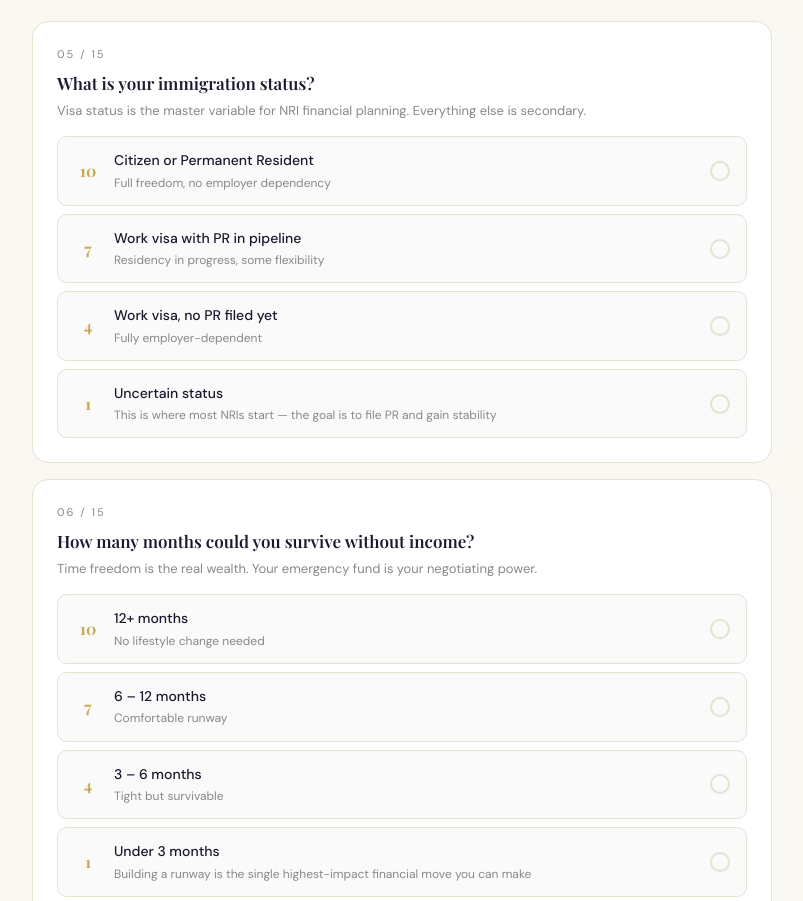
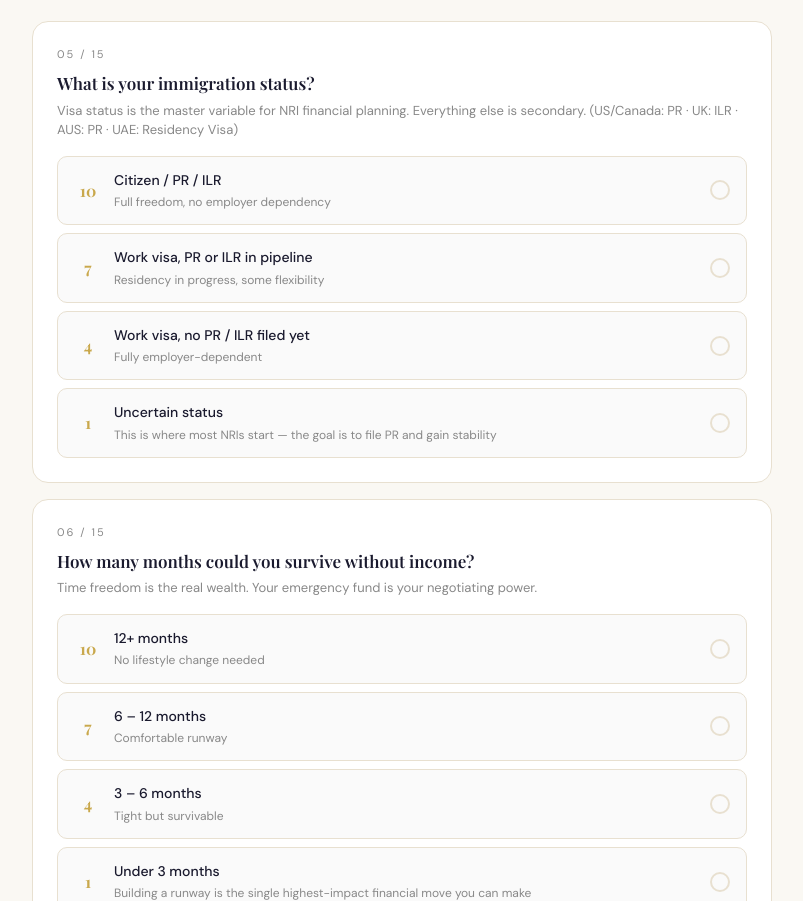
Before and after one commit to rupeestories-ctrl/NRI-Scorecard, a plain HTML site: page index.html in a window 1280 px wide. Shown: the part 2743-3644 px from the top of the page, without its empty margins (238-1041 px from the left). Drawn offline with nearby package versions, Linux system fonts and the light colour scheme.

Commit message:
Update index.html

```diff
--- a/index.html
+++ b/index.html
@@ -668,11 +668,11 @@
   <div class="q-card" id="card-q5">
     <div class="q-num">05 / 15</div>
     <div class="q-title">What is your immigration status?</div>
-    <div class="q-sub">Visa status is the master variable for NRI financial planning. Everything else is secondary.</div>
+    <div class="q-sub">Visa status is the master variable for NRI financial planning. Everything else is secondary. (US/Canada: PR · UK: ILR · AUS: PR · UAE: Residency Visa)</div>
     <div class="options" data-q="q5" data-section="security">
-      <div class="opt" data-val="10"><span class="opt-pts">10</span><div class="opt-body"><div class="opt-label">Citizen or Permanent Resident</div><div class="opt-desc">Full freedom, no employer dependency</div></div><div class="opt-check"></div></div>
-      <div class="opt" data-val="7"><span class="opt-pts">7</span><div class="opt-body"><div class="opt-label">Work visa with PR in pipeline</div><div class="opt-desc">Residency in progress, some flexibility</div></div><div class="opt-check"></div></div>
-      <div class="opt" data-val="4"><span class="opt-pts">4</span><div class="opt-body"><div class="opt-label">Work visa, no PR filed yet</div><div class="opt-desc">Fully employer-dependent</div></div><div class="opt-check"></div></div>
+      <div class="opt" data-val="10"><span class="opt-pts">10</span><div class="opt-body"><div class="opt-label">Citizen / PR / ILR</div><div class="opt-desc">Full freedom, no employer dependency</div></div><div class="opt-check"></div></div>
+      <div class="opt" data-val="7"><span class="opt-pts">7</span><div class="opt-body"><div class="opt-label">Work visa, PR or ILR in pipeline</div><div class="opt-desc">Residency in progress, some flexibility</div></div><div class="opt-check"></div></div>
+      <div class="opt" data-val="4"><span class="opt-pts">4</span><div class="opt-body"><div class="opt-label">Work visa, no PR / ILR filed yet</div><div class="opt-desc">Fully employer-dependent</div></div><div class="opt-check"></div></div>
       <div class="opt" data-val="1"><span class="opt-pts">1</span><div class="opt-body"><div class="opt-label">Uncertain status</div><div class="opt-desc">This is where most NRIs start — the goal is to file PR and gain stability</div></div><div class="opt-check"></div></div>
     </div>
   </div>
```
